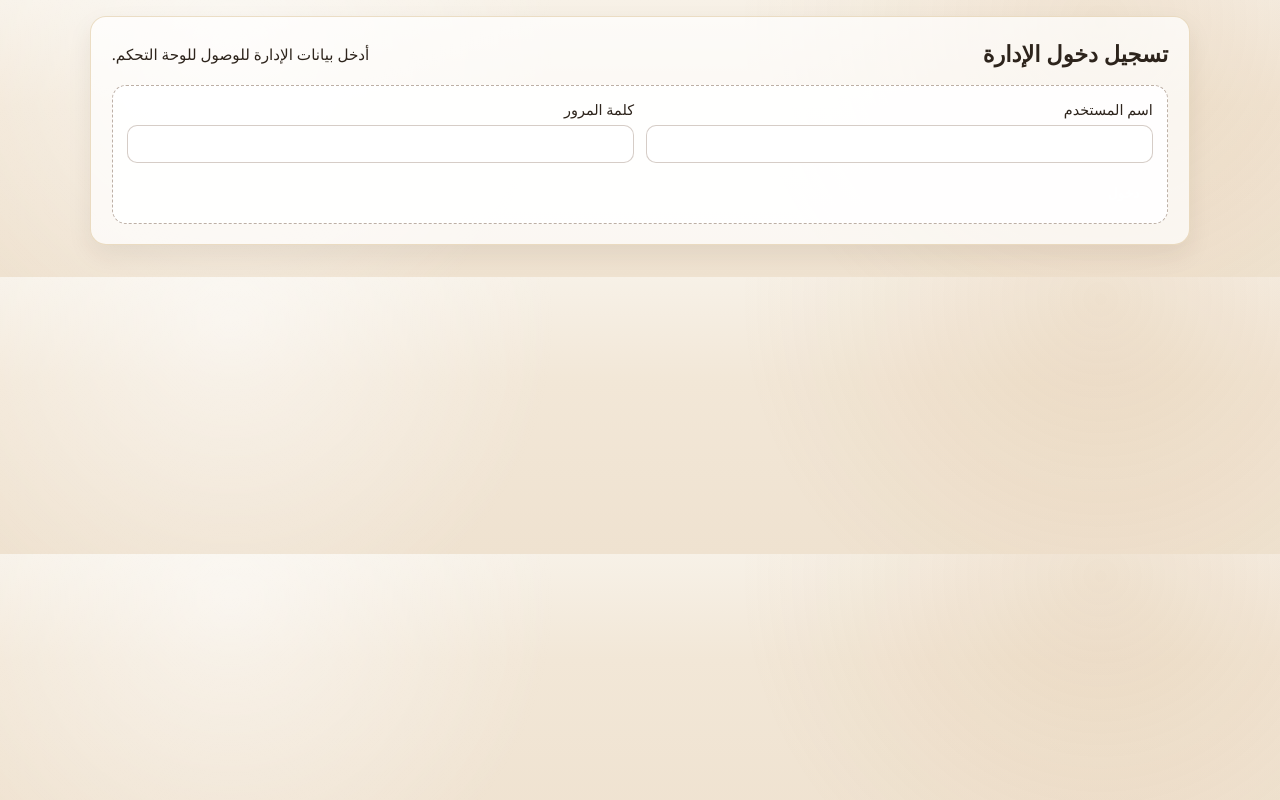
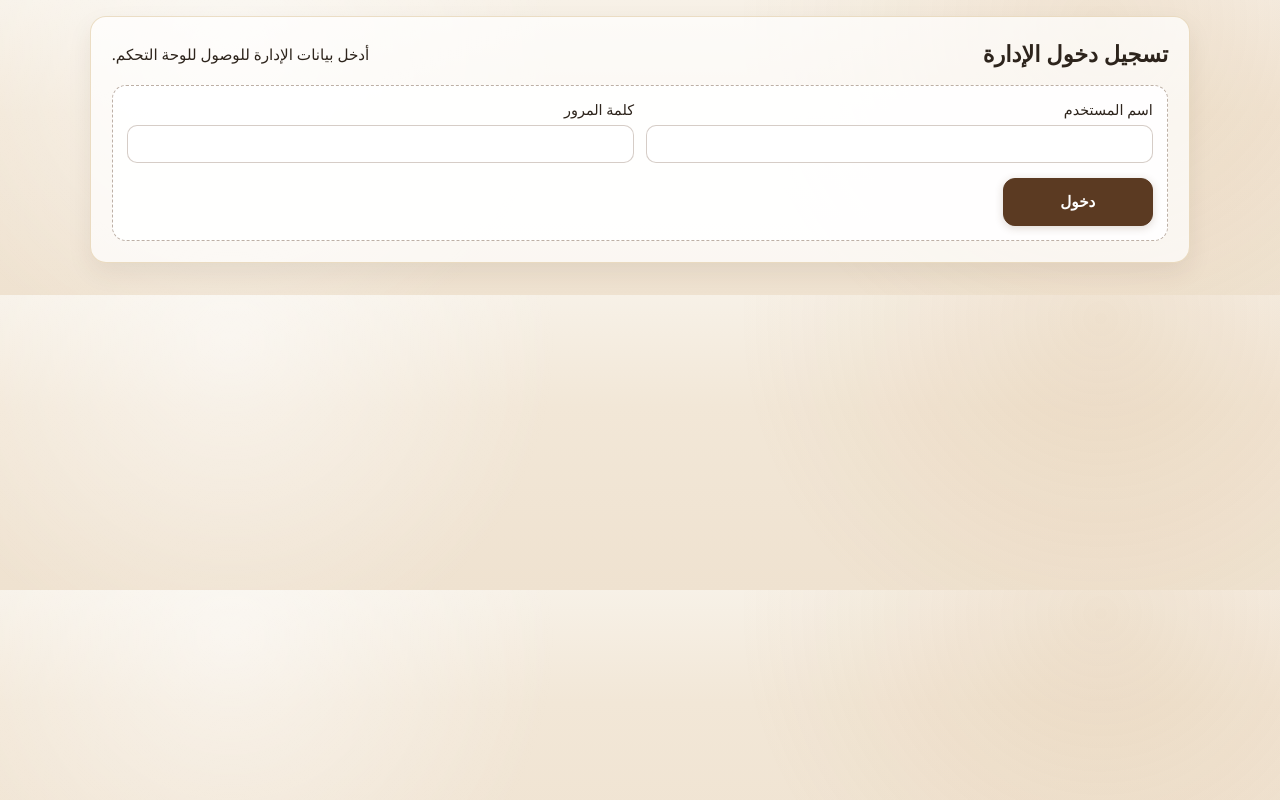
Before and after one commit to omarkhair70-droid/farrag-coffee-v2, a Next.js app: page /admin/login in a window 1280 px wide. Built offline with nearby package versions, Linux system fonts and the light colour scheme.

Commit message:
Fix admin edit form action buttons visibility on mobile

```diff
--- a/app/admin/page.module.css
+++ b/app/admin/page.module.css
@@ -208,8 +208,38 @@
 .formActions {
   margin-top: 0.9rem;
   display: flex;
+  flex-direction: column;
+  align-items: stretch;
+  gap: 0.75rem;
+  width: 100%;
+}
+
+.formActions .saveBtn,
+.formActions .cancelBtn {
+  width: 100%;
+  max-width: 100%;
+  min-height: 48px;
+  border-radius: 12px;
+  border: 1px solid transparent;
+  display: inline-flex;
   align-items: center;
-  gap: 0.55rem;
+  justify-content: center;
+  padding: 0.7rem 1rem;
+  font-size: 0.95rem;
+  white-space: normal;
+}
+
+.formActions .saveBtn {
+  background: #5b3a22;
+  color: #fff;
+  border-color: #5b3a22;
+  box-shadow: 0 2px 8px rgba(91, 58, 34, 0.2);
+}
+
+.formActions .cancelBtn {
+  background: rgba(91, 58, 34, 0.08);
+  color: var(--coffee);
+  border-color: rgba(91, 58, 34, 0.22);
 }
 
 @media (min-width: 768px) {
@@ -238,4 +268,15 @@
   .formGrid {
     grid-template-columns: repeat(2, minmax(0, 1fr));
   }
+
+  .formActions {
+    flex-direction: row;
+    align-items: center;
+  }
+
+  .formActions .saveBtn,
+  .formActions .cancelBtn {
+    width: auto;
+    min-width: 150px;
+  }
 }
```
